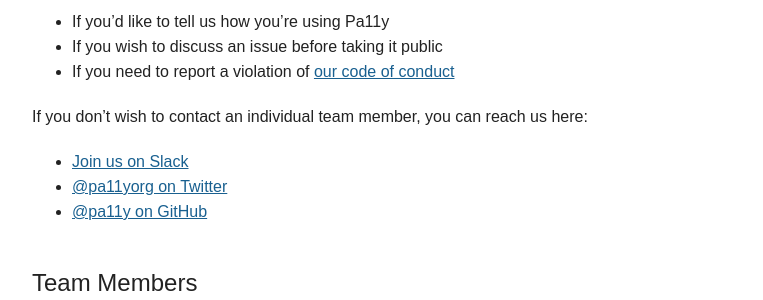
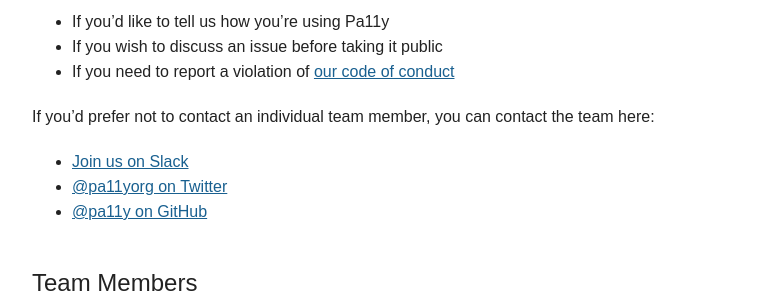
Before and after one commit to pa11y/pa11y.github.io, a Jekyll site: the page built from pages/contact.md, in a window 1280 px wide. Shown: the part 545-845 px from the top of the page, without its empty margins (258-1021 px from the left). Built offline with Jekyll 4.4.1, drawn with Linux system fonts in a browser that asks for light colours; emoji names are drawn with the system emoji font.

Commit message:
Tweak the wording based on review

```diff
--- a/pages/contact.md
+++ b/pages/contact.md
@@ -13,7 +13,7 @@ You can contact any one of the core team below for any Pa11y-related issue, this
   - If you wish to discuss an issue before taking it public
   - If you need to report a violation of [our code of conduct][code-of-conduct]
 
-If you don't wish to contact an individual team member, you can reach us here:
+If you'd prefer not to contact an individual team member, you can contact the team here:
 
   - [Join us on Slack][pa11y-slack]
   - [@pa11yorg on Twitter][pa11y-twitter]
```
